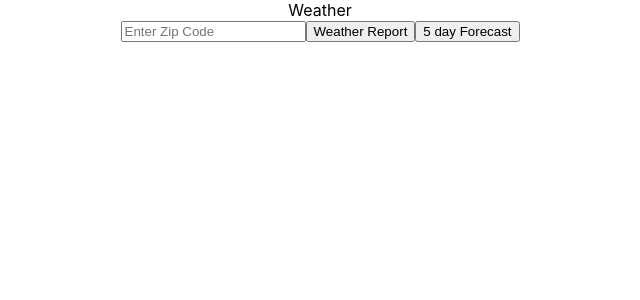
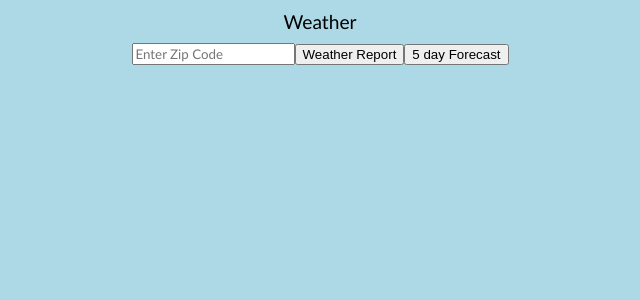
Before and after one commit to hadiabaza/weatherApi, a React (Create React App) app: page / in a window 1280 px wide. Shown: the top 300 px of the page, without its empty margins (320-960 px from the left). Built offline with nearby package versions, Linux system fonts and the light colour scheme.

Commit message:
initial css

```diff
--- a/src/App.css
+++ b/src/App.css
@@ -1,16 +1,5 @@
 .App {
   text-align: center;
-}
-
-.App-logo {
-  height: 40vmin;
-  pointer-events: none;
-}
-
-@media (prefers-reduced-motion: no-preference) {
-  .App-logo {
-    animation: App-logo-spin infinite 20s linear;
-  }
 }
 
 .App-header {
@@ -24,15 +13,30 @@
   color: white;
 }
 
-.App-link {
-  color: #61dafb;
+body {
+  background-color: lightblue;
 }
 
-@keyframes App-logo-spin {
-  from {
-    transform: rotate(0deg);
-  }
-  to {
-    transform: rotate(360deg);
-  }
+.title {
+  margin-top: 10px;
+  font-family: "Gill Sans", "Gill Sans MT", Calibri, "Trebuchet MS", sans-serif;
+  font-size: larger;
 }
+
+:placeholder-shown {
+  font-family: "Gill Sans", "Gill Sans MT", Calibri, "Trebuchet MS", sans-serif;
+}
+
+.input-field {
+  margin-top: 10px;
+}
+
+.button {
+  font-family: "Gill Sans", "Gill Sans MT", Calibri, "Trebuchet MS", sans-serif;
+  font-size: 1em;
+}
+/*
+.grid-container {
+  display: grid;
+  grid-template-columns: 200px 100px;
+} */
--- a/src/Weather.js
+++ b/src/Weather.js
@@ -25,30 +25,35 @@ export default function Weather() {
     renderedData = null;
   } else {
     renderedData = (
-      <div>
+      <div className="grid-container">
         <div>{data.name}</div>
         <div>{daysOfWeek[day]}</div>
-        <div>{data.main.temp_min}</div>
-        <div>{data.main.temp_max}</div>
         <img
           src={`http://openweathermap.org/img/wn/${data.weather[0].icon}@2x.png`}
           alt={data.weather[0].description}
         ></img>
+        <div>Low: {data.main.temp_min}</div>
+        <div>High: {data.main.temp_max}</div>
       </div>
     );
   }
 
   return (
     <div>
-      <div>Weather</div>
+      <div className="title">Weather</div>
       <input
+        className="input-field"
         type="text"
         placeholder="Enter Zip Code"
         onChange={(e) => setZip(e.target.value)}
         value={zip}
       ></input>
-      <button onClick={() => fetchWeather(1)}>Weather Report</button>
-      <button onClick={() => fetchWeather(5)}>5 day Forecast</button>
+      <button classname="button" onClick={() => fetchWeather(1)}>
+        Weather Report
+      </button>
+      <button classname="button" onClick={() => fetchWeather(5)}>
+        5 day Forecast
+      </button>
       {renderedData}
     </div>
   );
```
